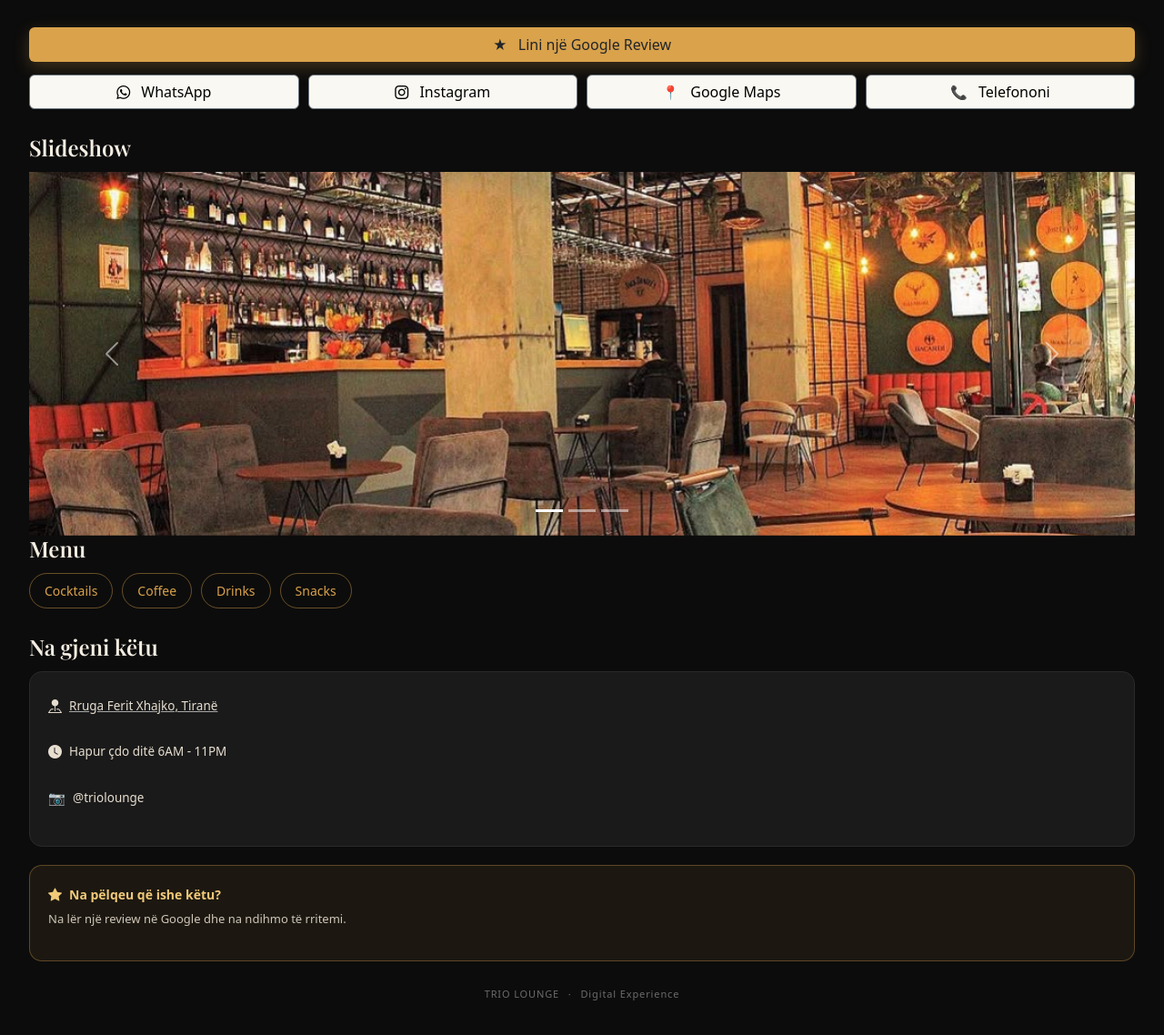
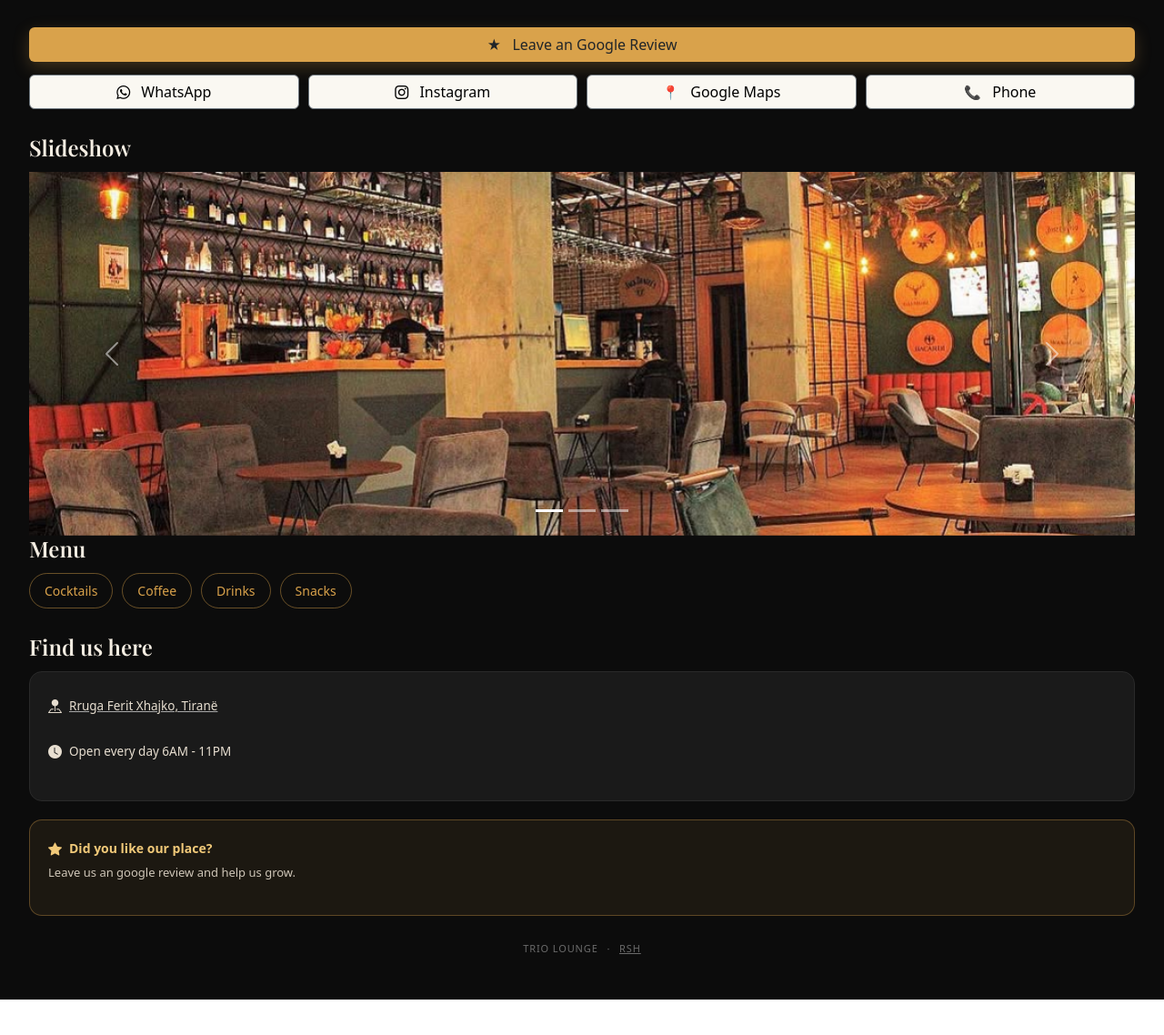
Before and after one commit to RegiShtembari/trio_lounge, a website built with webpack: page index.html in a window 1280 px wide. Shown: the part 1111-2249 px from the top of the page at 91% size. After the commit the page ends 2210 px from the top, so only its background shows below. Built offline with nearby package versions, Linux system fonts and the light colour scheme.

Commit message:
#added review link & style changes

```diff
--- a/index.html
+++ b/index.html
@@ -55,9 +55,9 @@
 
     <!--    <a href="https://maps.app.goo.gl/WxniueZ843ca3Gfe8" target="_blank" class="btn btn-review">-->
     <a
-      href="https://www.google.com/maps/place/Trio+Lounge/@41.3385997,19.8193587,17z/data=!3m1!4b1!4m16!1m7!3m6!1s0x1350311a4b28b655:0xc5c247aa901b7ca!2sTrio+Lounge!8m2!3d41.3385957!4d19.8219336!16s%2Fg%2F11h04mz843!3m7!1s0x1350311a4b28b655:0xc5c247aa901b7ca!8m2!3d41.3385957!4d19.8219336!9m1!1b1!16s%2Fg%2F11h04mz843?entry=ttu&g_ep=EgoyMDI2MDgzMS4wIKXMDSoASAFQAw%3D%3D"
+      href="https://g.page/r/Ccq3Aal6JFwMEBM/review"
       target="_blank" class="btn btn-review">
-      <span class="icon">&#9733;</span> Lini një Google Review
+      <span class="icon">&#9733;</span> Leave an Google Review
     </a>
 
     <div class="btn-grid">
@@ -71,7 +71,7 @@
         <span class="icon">&#128205;</span> Google Maps
       </a>
       <a href="tel:+355697585460" class="btn btn-secondary">
-        <span class="icon">&#128222;</span> Telefononi
+        <span class="icon">&#128222;</span> Phone
       </a>
     </div>
     <!--    carouse;-->
@@ -353,7 +353,7 @@
 
     </div>
     <!-- Location -->
-    <h2 class="section-title">Na gjeni këtu</h2>
+    <h2 class="section-title">Find us here</h2>
     <div class="info-card">
       <a href="https://maps.app.goo.gl/WxniueZ843ca3Gfe8"
          target="_blank"
@@ -363,18 +363,22 @@
           Rruga Ferit Xhajko, Tiranë
         </p>
       </a>
-      <p><span class="icon"><i class="bi bi-clock-fill"></i></span> Hapur çdo ditë 6AM - 11PM</p>
-      <p><span class="icon">&#128247;</span> @triolounge</p>
+      <p><span class="icon"><i class="bi bi-clock-fill"></i></span> Open every day 6AM - 11PM</p>
+<!--      <p><span class="icon">&#128247;</span> @triolounge</p>-->
     </div>
 
     <!-- Review prompt -->
     <div class="review-card">
-      <p class="review-title"><span class="icon"><i class="bi bi-star-fill"></i></span> Na pëlqeu që ishe këtu?</p>
-      <p class="review-text">Na lër një review në Google dhe na ndihmo të rritemi.</p>
+<!--      <p class="review-title"><span class="icon"><i class="bi bi-star-fill"></i></span> Na pëlqeu që ishe këtu?</p>-->
+      <p class="review-title"><span class="icon"><i class="bi bi-star-fill"></i></span> Did you like our place?</p>
+<!--      <p class="review-text">Na lër një review në Google dhe na ndihmo të rritemi.</p>-->
+      <p class="review-text">Leave us an google review and help us grow.</p>
     </div>
 
-    <p class="footer">TRIO LOUNGE <span>&middot;</span> Digital Experience</p>
-
+    <p class="footer">
+      TRIO LOUNGE <span>&middot;</span>
+      <a href="https://www.linkedin.com/in/regi-shtembari-1b7a7b211/" style="color: #6b6b6b" target="_blank">RSH</a>
+    </p>
   </div>
 
 </div>
```
